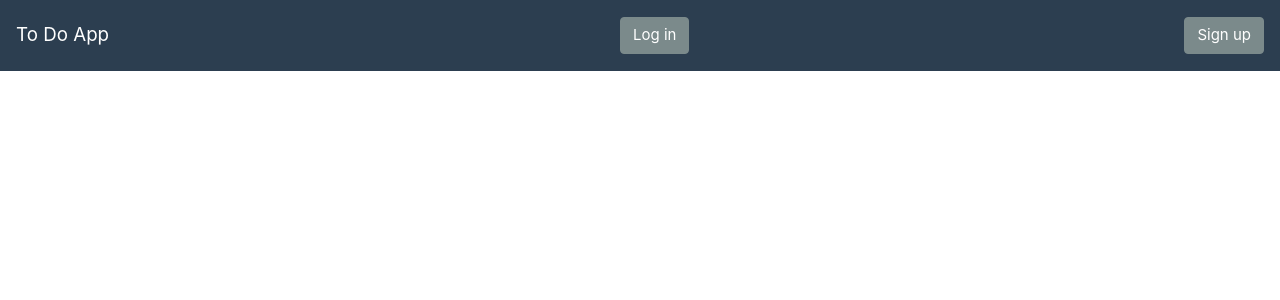
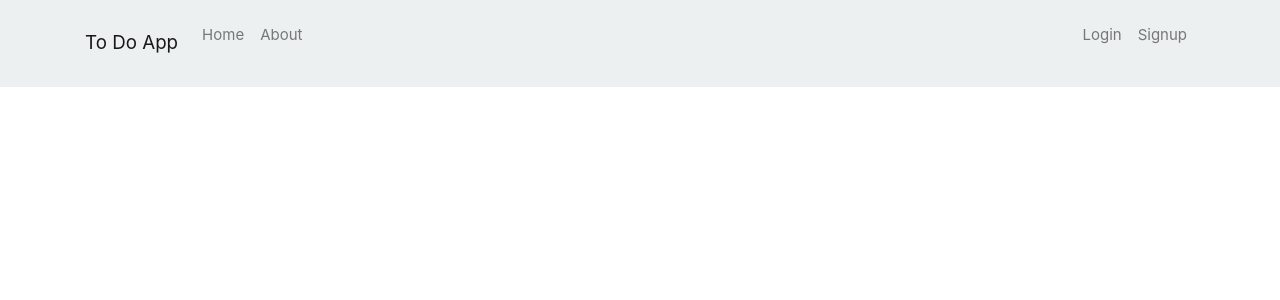
Before and after one commit to chloearluck/todo, a React (Create React App) app: page / in a window 1280 px wide. Shown: the top 300 px of the page. Built offline with nearby package versions, Linux system fonts and the light colour scheme; no server answers.

Commit message:
Change look of NavBar

```diff
--- a/src/components/NavBar.js
+++ b/src/components/NavBar.js
@@ -22,34 +22,49 @@ class NavBar extends Component {
 
   render() {
     return (
-      <nav className="navbar navbar-dark bg-primary fixed-top">
-        <Link className="navbar-brand" to="/">
-          To Do App
+      <div className="navbar navbar-light fixed-top navbar-expand-lg bg-light">
+        <div className="container"><a className="navbar-brand" href="/"><i className="fas fa-cube"></i>To Do App</a>
+          <button className="navbar-toggler" type="button" data-toggle="collapse" data-target=".navbar-collapse"><span className="sr-only">Toggle navigation</span><span className="navbar-toggler-icon"></span></button>
+          <div className="collapse navbar-collapse">
+            <ul className="nav navbar-nav">
+              <Link to='/'>
+                <li className="nav-item"><p className="nav-link">Home</p></li>
               </Link>
-        {
-          !this.props.isAuthenticated &&
+              <Link to='/about'>
+                <li className="nav-item"><p className="nav-link">About</p></li>
+              </Link>
+            </ul>
+
+            <ul className="nav navbar-nav ml-auto">
+            { !this.props.isAuthenticated &&
+              <React.Fragment>
               <Link to='/login'>
-          <button className="btn btn-dark">Log in</button>
+                <li className="nav-item"><p className="nav-link">Login</p></li>
               </Link>
-        }
-        {
-          !this.props.isAuthenticated &&
               <Link to='/signup'>
-          <button className="btn btn-dark">Sign up</button>
+                <li className="nav-item"><p className="nav-link">Signup</p></li>
               </Link>
-        }
-        {
-          this.props.isAuthenticated &&
-          <div> Hello, {this.props.email} </div>
-        }
-        {
-          this.props.isAuthenticated &&
-          <button className='btn btn-dark' onClick={this.logout}>Logout</button>
-        }
-      </nav>
-    );
-
+              </React.Fragment>
             }
 
+            { this.props.isAuthenticated &&
+              <React.Fragment>
+              <li className="nav-item"><p className="nav-link disabled">Hello, {this.props.email}</p></li>
+              <Link to='/account'>
+                <li className="nav-item"><p className="nav-link">Account</p></li>
+              </Link>
+              <Link to='/'>
+                <li className="nav-item"><p className="nav-link" onClick={this.logout}>Logout</p></li>
+              </Link>
+              </React.Fragment>
             }
+
+            </ul>
+          </div>
+        </div>
+      </div>
+    );
+  }
+}
+
 export default NavBar;
```
Lines whose indentation alone changed are shown as unchanged.
